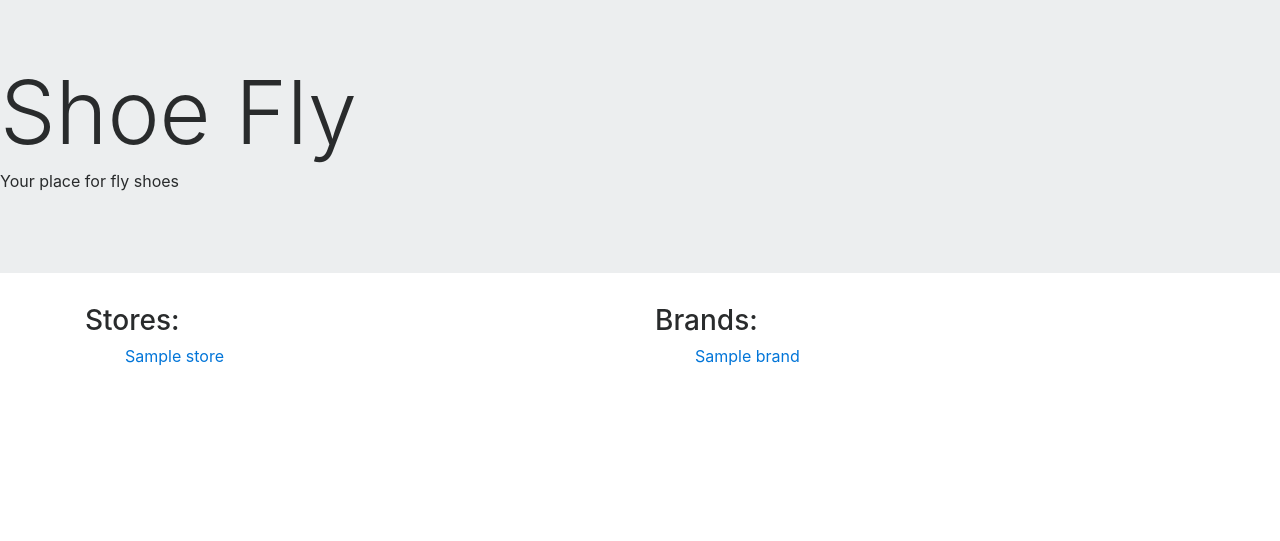
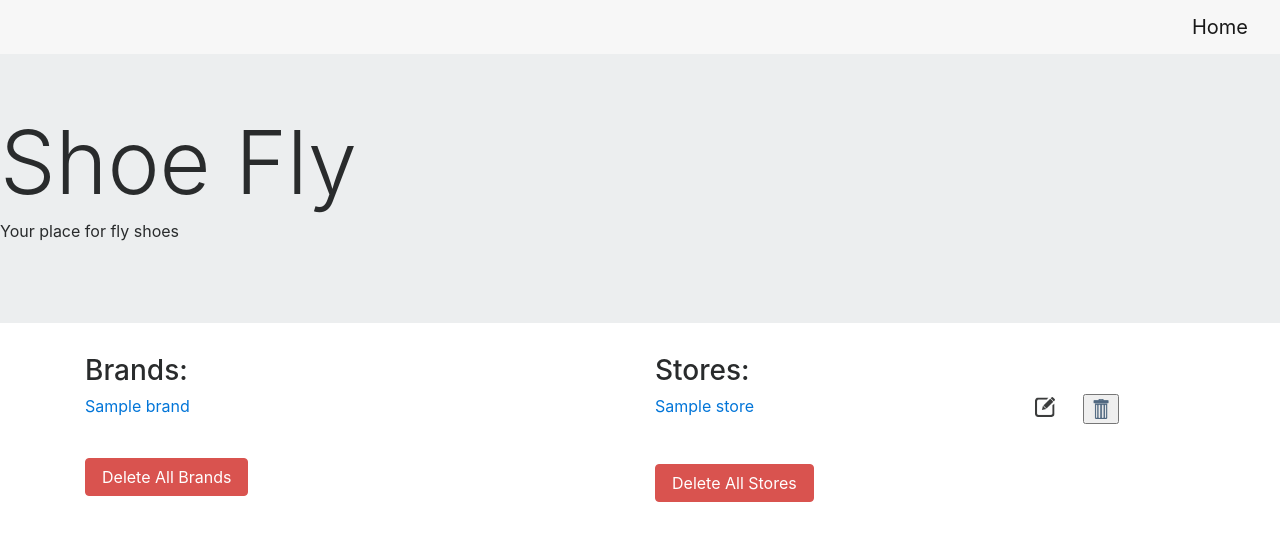
Before and after one commit to KWLEvans/shoes, a PHP site: template views/home.html.twig in a window 1280 px wide. Shown: the top 541 px of the page. Run offline with PHP 8.4, Linux system fonts and the light colour scheme; the template is opened without the code that fills it: most values are stand-ins (such as "Sample title", 1, 10 or a date in 2020); some libraries are stand-ins or nearby versions.

Commit message:
add front end for patch and delete functionality

```diff
--- a/views/base.html.twig
+++ b/views/base.html.twig
@@ -7,6 +7,9 @@
         <title>Shoe Fly - {% block title %}{% endblock %}</title>
     </head>
     <body>
+        <nav class="navbar fixed-top navbar-light bg-faded">
+            <a class="navbar-brand ml-auto" href="/">Home</a>
+        </nav>
         <div class="jumbotron jumbotron-fluid">
             <h1 class="display-2">Shoe Fly</h1>
             <p>Your place for fly shoes</p>
--- a/views/home.html.twig
+++ b/views/home.html.twig
@@ -5,20 +5,35 @@
 {% block content %}
 <div class="row">
     <div class="col col-6">
-        <h3>Stores:</h3>
-        <ul>
-            {% for store in stores %}
-            <a href="/store/{{ store.getId() }}"><li>{{ store.getName() }}</li></a>
-            {% endfor %}
-        </ul>
+        <h3>Brands:</h3>
+        {% for brand in brands %}
+        <div class="row">
+            <div class="col col-10">
+                <a href="/brand/{{ brand.getId() }}">{{ brand.getName() }}</a>
+            </div>
+        </div>
+        {% endfor %}
+        <a href="/brands/delete_all" role="button" class="btn btn-danger">Delete All Brands</a>
     </div>
     <div class="col col-6">
-        <h3>Brands:</h3>
-        <ul>
-            {% for brand in brands %}
-            <a href="/brand/{{ brand.getId() }}"><li>{{ brand.getName() }}</li></a>
-            {% endfor %}
-        </ul>
+        <h3>Stores:</h3>
+        {% for store in stores %}
+        <div class="row">
+            <div class="col col-8">
+                <a href="/store/{{ store.getId() }}">{{ store.getName() }}</a>
+            </div>
+            <div class="col col-1">
+                <a href="/store/ {{ store.getId() }}/edit"><img src="/../img/edit.png" alt="edit icon"></a>
+            </div>
+            <div class="col col-1">
+                <form action="/store/{{ store.getId() }}" method="post">
+                    <input type="hidden" name="_method" value="delete">
+                    <button type="submit"><img src="/../img/delete.png" alt="delete icon"></button>
+                </form>
+            </div>
+        </div>
+        {% endfor %}
+        <a href="/stores/delete_all" role="button" class="btn btn-danger">Delete All Stores</a>
     </div>
 </div>
 {% endblock %}
--- a/views/store.html.twig
+++ b/views/store.html.twig
@@ -34,4 +34,9 @@
             <button type="submit" class="btn">Add Brand</button>
         </form>
     {% endif %}
+    <form action="/store/{{ store.getId() }}/new_brand" method="post">
+        <label for="new_brand">Add an entirely new brand</label>
+        <input id="new_brand" name="new_brand" type="text" required>
+        <button type="submit" class="btn">Add New Brand</button>
+    </form>
 {% endblock %}
--- a/web/css/styles.css
+++ b/web/css/styles.css
@@ -8,3 +8,11 @@ li {
     width: 100%;
     list-style: none;
 }
+
+.jumbotron {
+    margin-top: 50px;
+}
+
+.btn-danger {
+    margin-top: 40px;
+}
```
Also changed, not shown: app/app.php (+35 -0 lines), views/edit_store.html.twig (+7 -1 lines), README.md, web/img/edit.png (added), 2 other files.
